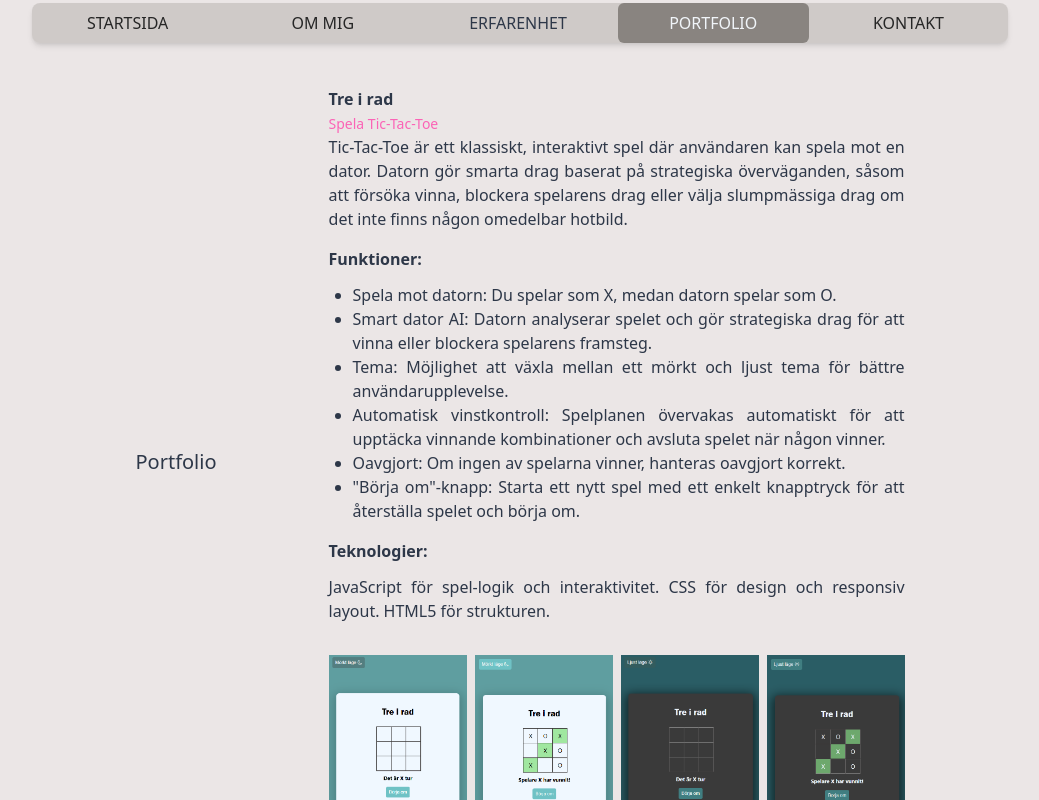
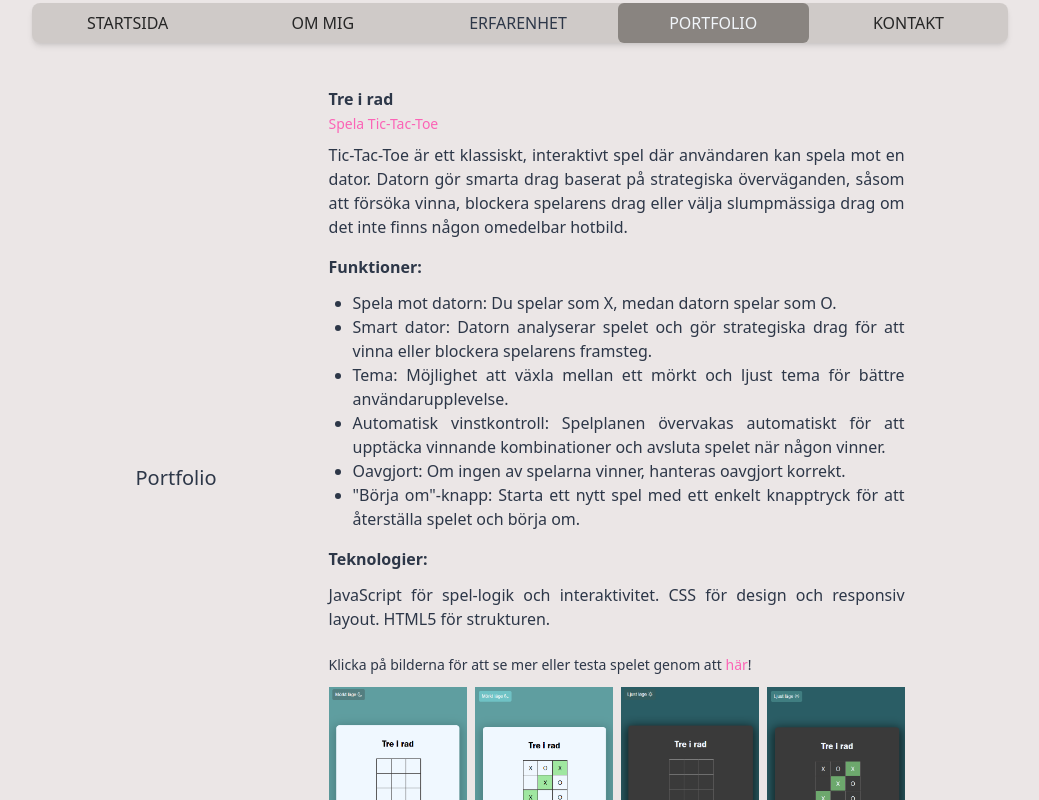
Before and after one commit to johannaskl/MyJourney, a React (Vite) app: page /MyJourney/portfolio in a window 1280 px wide. Shown: the part 180-980 px from the top of the page, without its empty margins (120-1159 px from the left). Built offline with nearby package versions, Linux system fonts and the light colour scheme.

Commit message:
Update info about game and education

```diff
--- a/src/components/TicTacToe/TicTacToe.jsx
+++ b/src/components/TicTacToe/TicTacToe.jsx
@@ -22,7 +22,7 @@ function TicTacToe() {
         <a href="https://johannaskl.github.io/Tic-Tac-Toe/" target="_blank" rel="noopener noreferrer" className="text-pink-400 hover:underline text-sm">
           Spela Tic-Tac-Toe
         </a>
-        <p className="text-base mx-auto">
+        <p className="text-base mx-auto mt-2">
           Tic-Tac-Toe är ett klassiskt, interaktivt spel där användaren kan spela mot en dator. Datorn gör smarta drag baserat på strategiska överväganden, såsom att försöka vinna, blockera spelarens drag eller välja slumpmässiga drag om det inte finns
           någon omedelbar hotbild.
         </p>
@@ -31,7 +31,7 @@ function TicTacToe() {
       <h5 className="font-semibold mt-4">Funktioner:</h5>
       <ul className="list-disc ml-6 text-base mx-auto">
         <li>Spela mot datorn: Du spelar som X, medan datorn spelar som O.</li>
-        <li>Smart dator AI: Datorn analyserar spelet och gör strategiska drag för att vinna eller blockera spelarens framsteg.</li>
+        <li>Smart dator: Datorn analyserar spelet och gör strategiska drag för att vinna eller blockera spelarens framsteg.</li>
         <li>Tema: Möjlighet att växla mellan ett mörkt och ljust tema för bättre användarupplevelse.</li>
         <li>Automatisk vinstkontroll: Spelplanen övervakas automatiskt för att upptäcka vinnande kombinationer och avsluta spelet när någon vinner.</li>
         <li>Oavgjort: Om ingen av spelarna vinner, hanteras oavgjort korrekt.</li>
@@ -42,7 +42,8 @@ function TicTacToe() {
       <p className="text-base mx-auto">JavaScript för spel-logik och interaktivitet. CSS för design och responsiv layout. HTML5 för strukturen.</p>
 
       {/* Bilder-galleri */}
-      <div className="mt-8 grid grid-cols-2 lg:grid-cols-4 gap-2">
+      <p className="mt-6 text-sm">Klicka på bilderna för att se mer eller testa spelet genom att <a href="https://johannaskl.github.io/Tic-Tac-Toe/" target="_blank" rel="noopener noreferrer" className="text-pink-400 hover:underline text-sm">här</a>!</p>
+      <div className=" grid grid-cols-2 lg:grid-cols-4 gap-2">
         <img src={light} alt="Tic-tac-toe ljus tema" className="w-96 md:mb-0 cursor-pointer" onClick={() => handleClick(light)} />
         <img src={lightWin} alt="Tic-tac-toe vinst ljus tema" className="w-96 md:mb-0 cursor-pointer" onClick={() => handleClick(lightWin)} />
         <img src={dark} alt="Tic-tac-toe mörkt tema" className="w-96 md:mb-0 cursor-pointer" onClick={() => handleClick(dark)} />
--- a/src/pages/Education/Education.jsx
+++ b/src/pages/Education/Education.jsx
@@ -27,8 +27,8 @@ function Education() {
           <div>
             <h4 className="font-semibold mt-6">Kommande kurser (HT-25, VT-26)</h4>
             <ul className="list-disc list-inside pl-4">
-              <li>Backend-utveckling med SQL och databashantering.</li>
-              <li>Fullstack-fokus med C#, ASP.NET Core och EF Core.</li>
+              <li>Backend-utveckling med JavaScript, SQL, databashantering.</li>
+              <li>Fullstack-fokus med C#, ASP.NET Core, Entity Framework Core och Web API.</li>
               <li>LIA (Lärande i arbete)</li>
               <li>Examensarbete</li>
             </ul>
```
